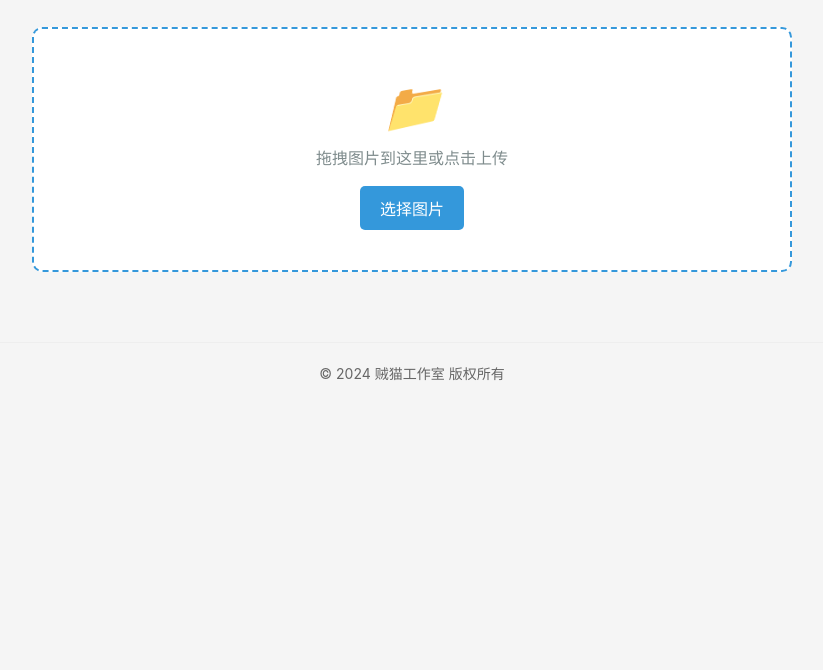
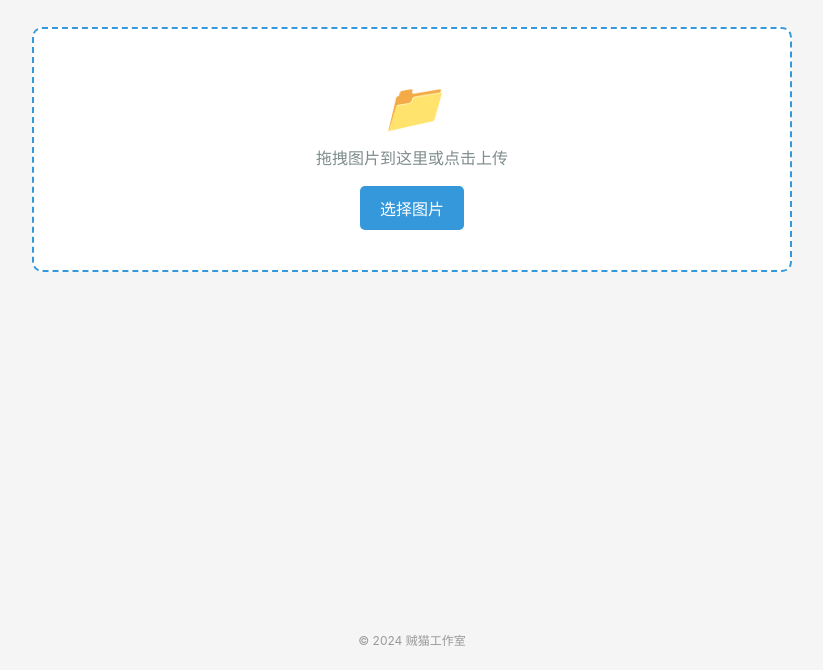
Before and after one commit to Aralesang/picbed, a plain HTML site: page public/index.html in a window 1280 px wide. Shown: the part 130-800 px from the top of the page, without its empty margins (228-1051 px from the left). Drawn offline with Linux system fonts and the light colour scheme.

Commit message:
修改版权声明的样式

```diff
--- a/public/index.html
+++ b/public/index.html
@@ -155,13 +155,24 @@
             }
         }
 
+        .container {
+            flex: 1;
+            max-width: 800px;
+            margin: 0 auto;
+            padding: 20px;
+        }
+
         footer {
             text-align: center;
-            margin-top: 30px;
-            padding: 20px 0;
-            color: #666;
-            font-size: 14px;
-            border-top: 1px solid #eee;
+            position: fixed;
+            left: 0;
+            bottom: 0;
+            width: 100%;
+            padding: 10px 0;
+            color: #999;
+            font-size: 12px;
+            background-color: #f5f5f5;
+            width: 100%;
         }
     </style>
 </head>
@@ -196,10 +207,6 @@
 
         <div class="error-message" id="errorMessage"></div>
     </div>
-
-    <footer style="text-align: center; margin-top: 30px; color: #666; font-size: 14px;">
-        © 2024 贼猫工作室 版权所有
-    </footer>
 
     <script>
         const dropZone = document.getElementById('dropZone');
@@ -313,5 +320,8 @@
             }
         });
     </script>
+    <footer style="text-align: center; padding: 20px 0; color: #999; font-size: 12px;">
+        © 2024 贼猫工作室
+    </footer>
 </body>
 </html>
```
Also changed, not shown: tmp_images/6xcvnq27wlmp_1741832733546.jpg (added), tmp_images/qannvud4c6ph_1741832743333.jpg (added).
